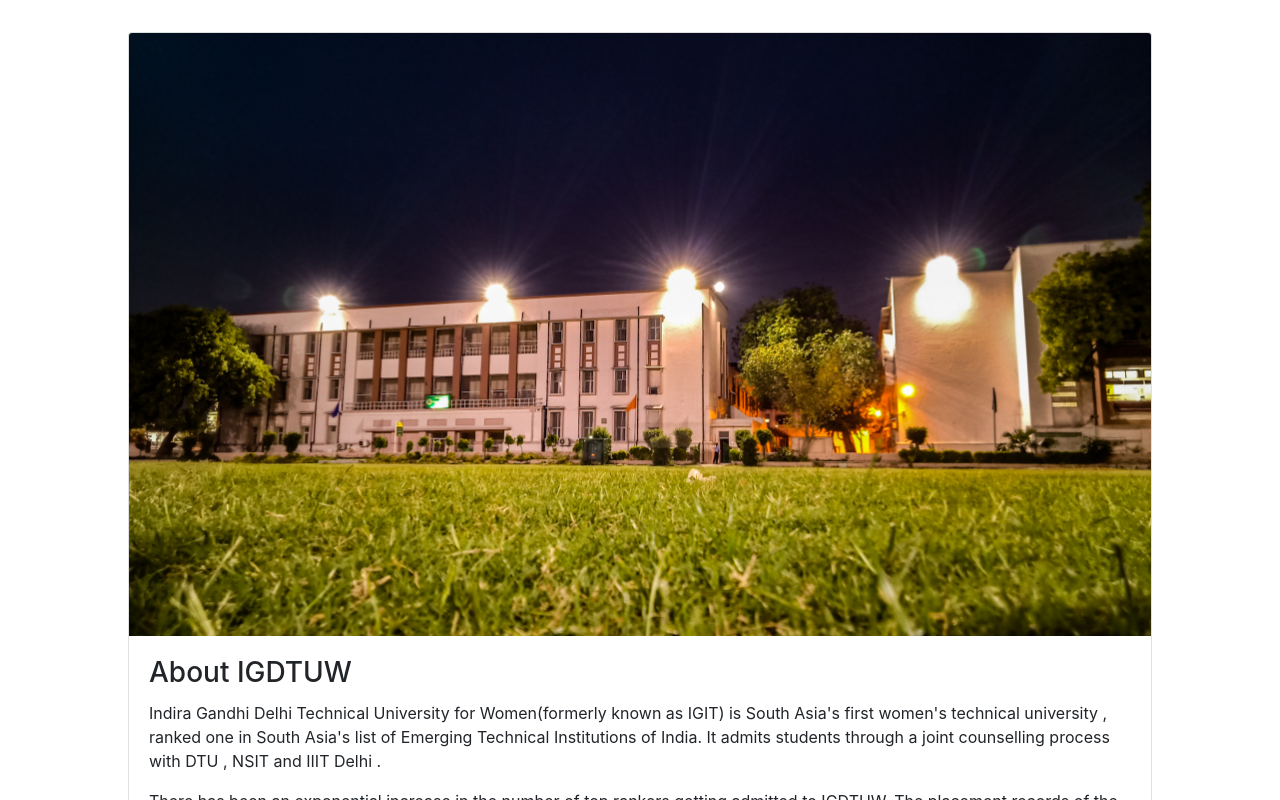
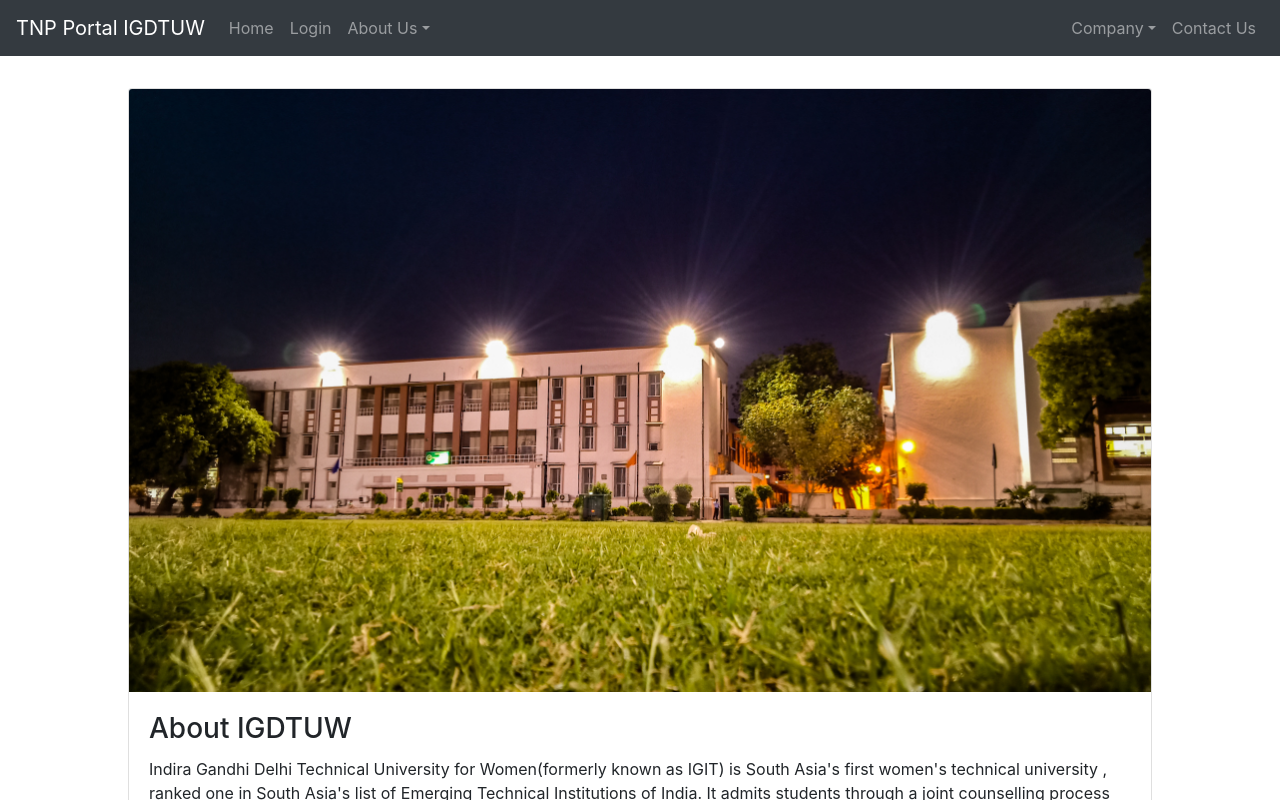
Before and after one commit to sainitripti/tnportal, a React (Create React App) app: page / in a window 1280 px wide. Shown: the top 800 px of the page. Built offline with nearby package versions, Linux system fonts and the light colour scheme.

Commit message:
Added static pages and header

```diff
--- a/package.json
+++ b/package.json
@@ -8,6 +8,7 @@
     "@testing-library/user-event": "^7.2.1",
     "bootstrap": "^4.4.1",
     "react": "^16.13.0",
+    "react-bootstrap": "^1.0.0-beta.17",
     "react-dom": "^16.13.0",
     "react-router-dom": "^5.1.2",
     "react-scripts": "3.4.0"
--- a/src/App.js
+++ b/src/App.js
@@ -4,16 +4,33 @@ import { BrowserRouter as Router, Route, Link } from "react-router-dom";
 
 import HomePage from "./components/HomePage";
 import LoginPage from "./components/LoginPage";
+import HistoryPage from "./components/HistoryPage";
+import AlumniPage from "./components/AlumniPage";
+import FacultyResearchPage from "./components/FacultyResearchPage";
+import CoursesOfferedPage from "./components/CoursesOfferedPage";
+import ProcedurePage from "./components/ProcedurePage";
+import RegisterPage from "./components/RegisterPage";
 import ContactUsPage from "./components/ContactUsPage";
+import Header from "./components/Header";
+
 
 class App extends Component {
   render() {
     return (
+      <div>
+      <Header></Header>
       <Router>
         <Route path="/" exact component={HomePage} />
-        <Route path="/contact-us" component={ContactUsPage} />
-        <Route path="/login" component={LoginPage} />
+        <Route path="/login" exact component={LoginPage} />
+        <Route path="/history" exact component={HistoryPage} />
+        <Route path="/alumni" exact component={AlumniPage} />
+        <Route path="/faculty-research" exact component={FacultyResearchPage} />
+        <Route path="/courses-offered" exact component={CoursesOfferedPage} />
+        <Route path="/procedure" exact component={ProcedurePage} />
+        <Route path="/register" exact component={RegisterPage} />
+        <Route path="/contact-us" exact component={ContactUsPage} />
       </Router>
+      </div>
     );
   }
 }
--- /dev/null
+++ b/src/components/AlumniPage.js
@@ -0,0 +1,13 @@
+import React, { Component } from 'react';
+
+class AlumniPage extends Component {
+    render() {
+        return (
+            <div>
+                <p>Welcome to AlumniPage Component!!</p>
+            </div>
+        )
+    }
+}
+
+export default AlumniPage;
--- /dev/null
+++ b/src/components/CoursesOfferedPage.js
@@ -0,0 +1,13 @@
+import React, { Component } from 'react';
+
+class CoursesOfferedPage extends Component {
+    render() {
+        return (
+            <div>
+                <p>Welcome to CoursesOfferedPage Component!!</p>
+            </div>
+        )
+    }
+}
+
+export default CoursesOfferedPage;
--- /dev/null
+++ b/src/components/FacultyResearchPage.js
@@ -0,0 +1,13 @@
+import React, { Component } from 'react';
+
+class FacultyResearchPage extends Component {
+    render() {
+        return (
+            <div>
+                <p>Welcome to FacultyResearchPage Component!!</p>
+            </div>
+        )
+    }
+}
+
+export default FacultyResearchPage;
--- /dev/null
+++ b/src/components/Header.js
@@ -0,0 +1,41 @@
+import React, { Component } from 'react';
+
+import { Navbar, Nav, NavDropdown } from 'react-bootstrap';
+
+class Header extends Component {
+
+    state = {
+        collapseOnSelect: true,
+        defaultExpanded: true
+    }
+
+    render() {
+        return (
+            <Navbar collapseOnSelect expand="lg" bg="dark" variant="dark">
+            <Navbar.Brand href="/">TNP Portal IGDTUW</Navbar.Brand>
+            <Navbar.Toggle aria-controls="responsive-navbar-nav" />
+            <Navbar.Collapse id="responsive-navbar-nav">
+                <Nav className="mr-auto">
+                <Nav.Link href="/">Home</Nav.Link>
+                <Nav.Link href="/login">Login</Nav.Link>
+                <NavDropdown title="About Us" id="collasible-nav-dropdown">
+                    <NavDropdown.Item href="/history">History</NavDropdown.Item>
+                    <NavDropdown.Item href="/alumni">Alumni</NavDropdown.Item>
+                    <NavDropdown.Item href="/faculty-research">Faculty &amp; Research</NavDropdown.Item>
+                    <NavDropdown.Item href="/courses-offered">Courses Offered</NavDropdown.Item>
+                </NavDropdown>
+                </Nav>
+                <Nav>
+                <NavDropdown title="Company" id="collasible-nav-dropdown">
+                    <NavDropdown.Item href="/procedure">Procedure</NavDropdown.Item>
+                    <NavDropdown.Item href="/register">Register</NavDropdown.Item>
+                </NavDropdown>
+                <Nav.Link href="/contact-us">Contact Us</Nav.Link>
+                </Nav>
+            </Navbar.Collapse>
+            </Navbar>
+        )
+    }
+}
+
+export default Header;
--- /dev/null
+++ b/src/components/HistoryPage.js
@@ -0,0 +1,13 @@
+import React, { Component } from 'react';
+
+class HistoryPage extends Component {
+    render() {
+        return (
+            <div>
+                <p>Welcome to HistoryPage Component!!</p>
+            </div>
+        )
+    }
+}
+
+export default HistoryPage;
--- /dev/null
+++ b/src/components/ProcedurePage.js
@@ -0,0 +1,13 @@
+import React, { Component } from 'react';
+
+class ProcedurePage extends Component {
+    render() {
+        return (
+            <div>
+                <p>Welcome to ProcedurePage Component!!</p>
+            </div>
+        )
+    }
+}
+
+export default ProcedurePage;
--- /dev/null
+++ b/src/components/RegisterPage.js
@@ -0,0 +1,13 @@
+import React, { Component } from 'react';
+
+class RegisterPage extends Component {
+    render() {
+        return (
+            <div>
+                <p>Welcome to RegisterPage Component!!</p>
+            </div>
+        )
+    }
+}
+
+export default RegisterPage;
```
Also changed, not shown: src/components/StudentsPage.js (added, +13 -0 lines), 1 other file (tests, documents, lock files or other folders).
